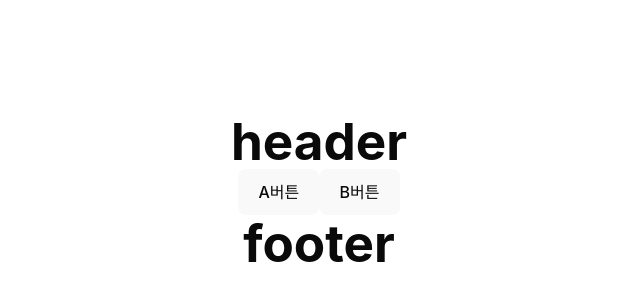
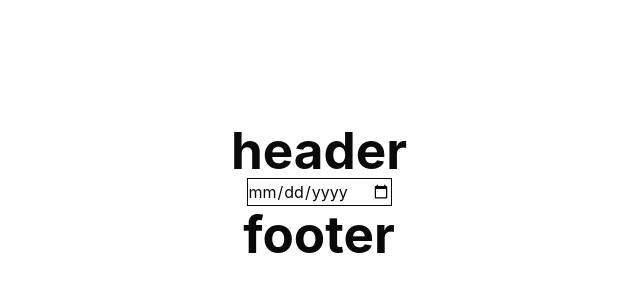
Before and after one commit to ASAC-06-A/FE_TEST, a React (Vite) app: page / in a window 1280 px wide. Shown: the part 208-508 px from the top of the page, without its empty margins (321-961 px from the left). Built offline with nearby package versions, Linux system fonts and the light colour scheme.

Commit message:
feat: State-Date 사용하기

```diff
--- a/src/App.jsx
+++ b/src/App.jsx
@@ -8,12 +8,6 @@ function ChildComp() {
 }
 
 function App() {
-  const BodyProps = {
-    name: '천룡인',
-    location: '숲속마을',
-    // favorList: ['파스타', '빵', '떡볶이'],
-  }
-
   return (
     <div className='App'>
       <Header />
--- a/src/components/Body.jsx
+++ b/src/components/Body.jsx
@@ -1,16 +1,15 @@
+import { useState } from 'react'
+
 function Body() {
-  function handleOnClick(e) {
-    console.log(e)
-    console.log(e.target.name)
+  const [date, setDate] = useState('')
+  const handelOnChange = (e) => {
+    console.log('변경된 값', e.target.value)
+    setData(e.target.value)
   }
+
   return (
-    <div className='body'>
-      <button name='A버튼' onClick={handleOnClick}>
-        A버튼
-      </button>
-      <button name='B버튼' onClick={handleOnClick}>
-        B버튼
-      </button>
+    <div>
+      <input type='date' value={date} onChange={handelOnChange} />
     </div>
   )
 }
--- a/src/index.css
+++ b/src/index.css
@@ -39,14 +39,21 @@ h1 {
   line-height: 1.1;
 }
 
+input {
+  background-color: white;
+  border-color: black;
+  border: 1px solid;
+}
+
 button {
   border-radius: 8px;
   border: 1px solid transparent;
+  border-color: #213547;
   padding: 0.6em 1.2em;
   font-size: 1em;
   font-weight: 500;
   font-family: inherit;
-  background-color: #1a1a1a;
+  background-color: white;
   cursor: pointer;
   transition: border-color 0.25s;
 }
```
